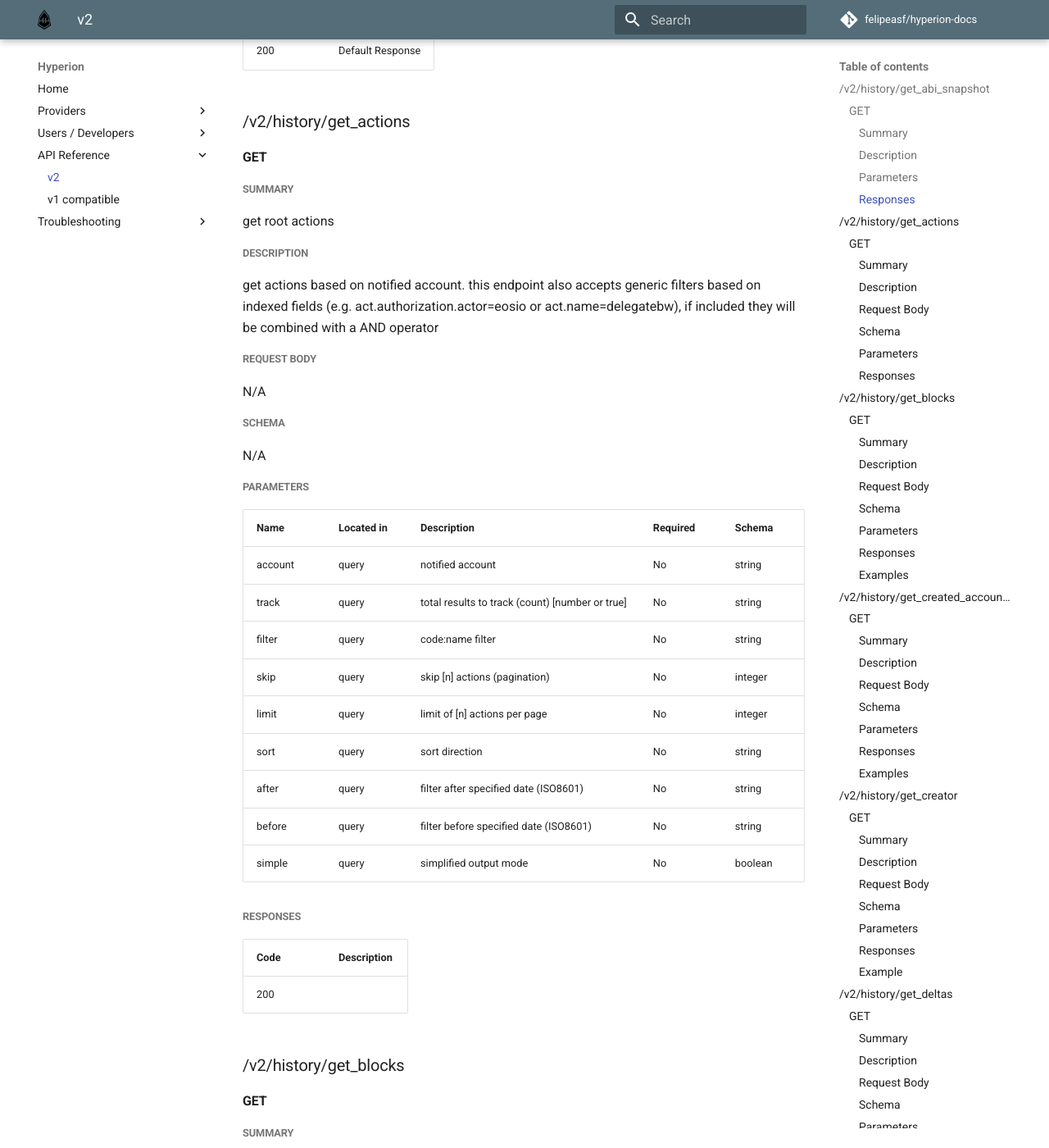
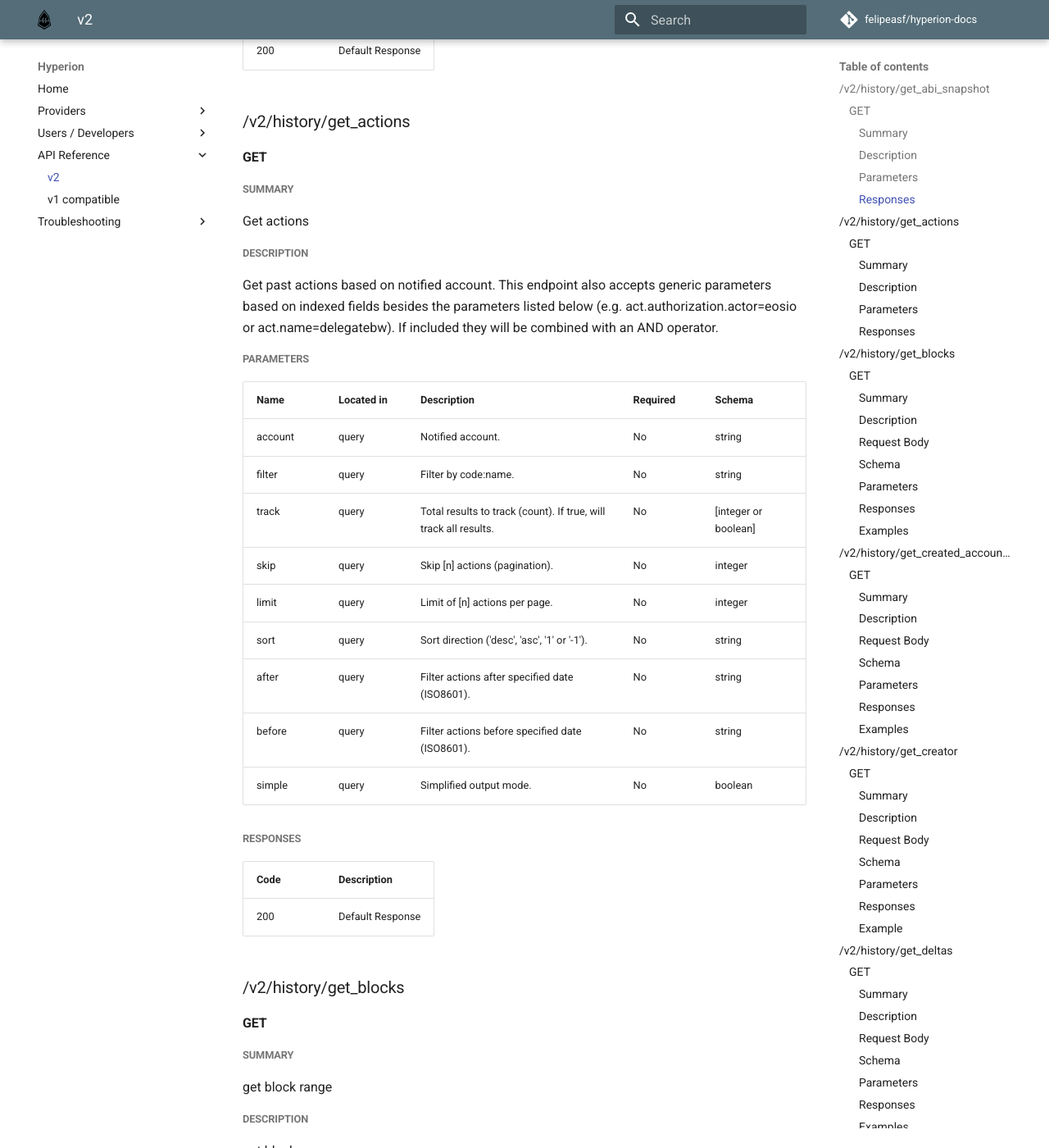
Before and after one commit to felipeasf/hyperion-docs, an MkDocs documentation site: the page built from docs/v2.md, in a window 1280 px wide and 1400 px high, scrolled down 751 px. Shown: the whole window at 82% size. Built offline with MkDocs 1.6.1 and Material for MkDocs 9.7.7, drawn with Linux system fonts in a browser that asks for light colours; comment, search, counter and statistics services are not loaded; some of the changed text lies outside the part shown.

Commit message:
get_abi_snapshot and get_actions endpoints updated

```diff
--- a/docs/v2.md
+++ b/docs/v2.md
@@ -7,19 +7,19 @@
 #### GET
 ##### Summary
 
-fetch abi at specific block
+Fetch contract ABI
 
 ##### Description
 
-fetch contract abi at specific block
+Fetch contract ABI at specific block if specified.
 
 ##### Parameters
 
 | Name | Located in | Description | Required | Schema |
 | ---- | ---------- | ----------- | -------- | ---- |
-| contract | query | contract account | Yes | string |
-| block | query | target block | No | integer |
-| fetch | query | should fetch the ABI | No | boolean |
+| contract | query | Contract account. | Yes | string |
+| block | query | Target block. | No | integer |
+| fetch | query | Fetch the ABI. | No | boolean |
 
 ##### Responses
 
@@ -32,37 +32,31 @@ fetch contract abi at specific block
 #### GET
 ##### Summary
 
-get root actions
+Get actions
 
 ##### Description
 
-get actions based on notified account. this endpoint also accepts generic filters based on indexed fields (e.g. act.authorization.actor=eosio or act.name=delegatebw), if included they will be combined with a AND operator
-
-##### Request Body
-N/A
-
-##### Schema
-N/A
+Get past actions based on notified account. This endpoint also accepts generic parameters based on indexed fields besides the parameters listed below (e.g. act.authorization.actor=eosio or act.name=delegatebw). If included they will be combined with an AND operator.
 
 ##### Parameters
 
 | Name | Located in | Description | Required | Schema |
 | ---- | ---------- | ----------- | -------- | ---- |
-| account | query | notified account | No | string |
-| track | query | total results to track (count) [number or true] | No | string |
-| filter | query | code:name filter | No | string |
-| skip | query | skip [n] actions (pagination) | No | integer |
-| limit | query | limit of [n] actions per page | No | integer |
-| sort | query | sort direction | No | string |
-| after | query | filter after specified date (ISO8601) | No | string |
-| before | query | filter before specified date (ISO8601) | No | string |
-| simple | query | simplified output mode | No | boolean |
+| account | query | Notified account. | No | string |
+| filter | query | Filter by code:name. | No | string |
+| track | query | Total results to track (count). If true, will track all results.  | No | [integer or boolean] |
+| skip | query | Skip [n] actions (pagination). | No | integer |
+| limit | query | Limit of [n] actions per page. | No | integer |
+| sort | query | Sort direction ('desc', 'asc', '1' or '-1'). | No | string |
+| after | query | Filter actions after specified date (ISO8601). | No | string |
+| before | query | Filter actions before specified date (ISO8601). | No | string |
+| simple | query | Simplified output mode. | No | boolean |
 
 ##### Responses
 
 | Code | Description |
 | ---- | ----------- |
-| 200 |  |
+| 200 | Default Response |
 
 ### /v2/history/get_blocks
 
```
